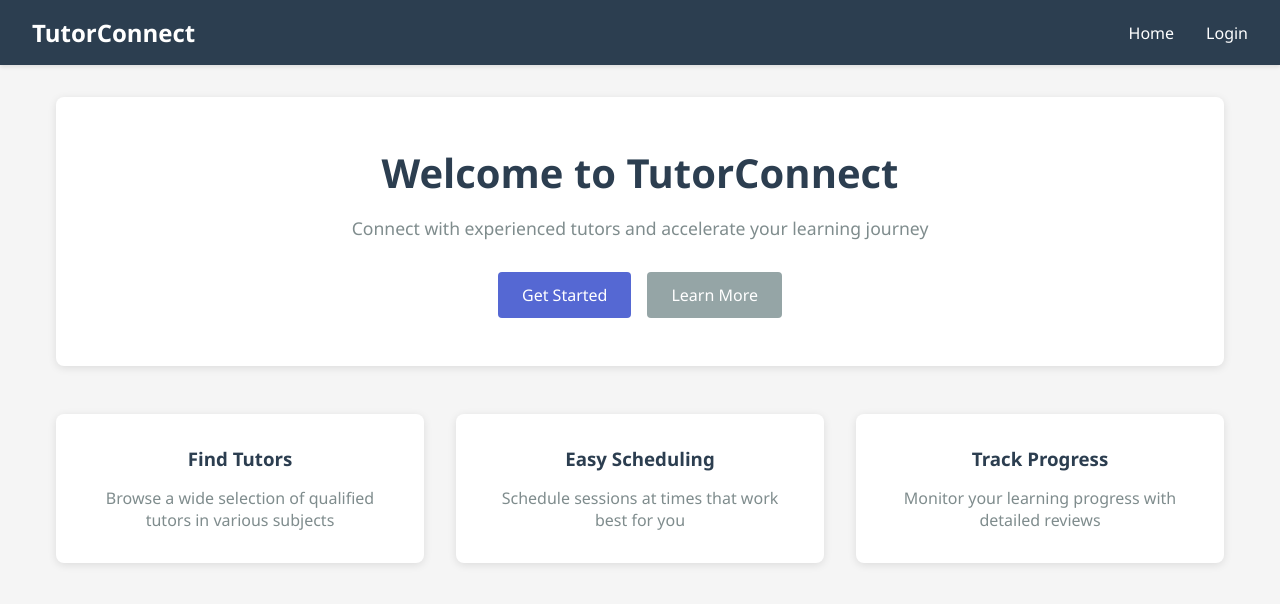
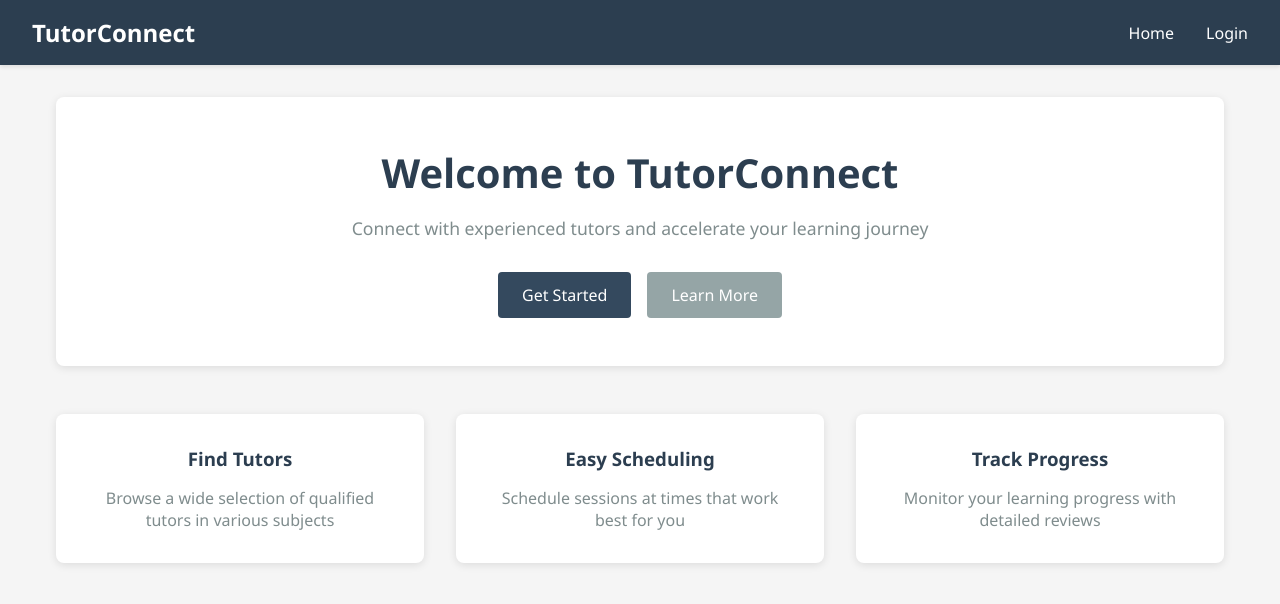
Before and after one commit to UCR-CS110/final-project-TutorConnect, a React (Create React App) app in the folder frontend/: page / in a window 1280 px wide. In both pictures the pointer is over the link "Get Started". Shown: the top 604 px of the page. Built offline with nearby package versions, Linux system fonts and the light colour scheme.

Commit message:
color changes

```diff
--- a/frontend/src/styles/pages/Home.css
+++ b/frontend/src/styles/pages/Home.css
@@ -45,12 +45,12 @@
 }
 
 .btn-primary {
-    background-color: #3498db;
+    background-color: #2c3e50;
     color: white;
 }
 
 .btn-primary:hover {
-    background-color: #2980b9;
+    background-color: #34495e;
 }
 
 .btn-secondary {
--- a/frontend/src/styles/pages/Login.css
+++ b/frontend/src/styles/pages/Login.css
@@ -56,7 +56,7 @@ body {
 .login-btn {
     width: 100%;
     padding: 0.75rem;
-    background-color: #667eea;
+    background-color: #2c3e50;
     color: white;
     border: none;
     border-radius: 4px;
@@ -68,7 +68,7 @@ body {
 }
 
 .login-btn:hover {
-    background-color: #5568d3;
+    background-color: #34495e;
 }
 
 .login-btn:disabled {
--- a/frontend/src/styles/pages/Profile.css
+++ b/frontend/src/styles/pages/Profile.css
@@ -124,10 +124,10 @@ body {
 }
 
 .btn-primary {
-    background-color: #667eea;
+    background-color: #2c3e50;
     color: white;
 }
 
 .btn-primary:hover {
-    background-color: #5568d3;
+    background-color: #34495e;
 }
--- a/frontend/src/styles/pages/Signup.css
+++ b/frontend/src/styles/pages/Signup.css
@@ -56,7 +56,7 @@ body {
 .signup-btn {
     width: 100%;
     padding: 0.75rem;
-    background-color: #667eea;
+    background-color: #2c3e50;
     color: white;
     border: none;
     border-radius: 4px;
@@ -68,7 +68,7 @@ body {
 }
 
 .signup-btn:hover {
-    background-color: #5568d3;
+    background-color: #34495e;
 }
 
 .signup-btn:disabled {
```
